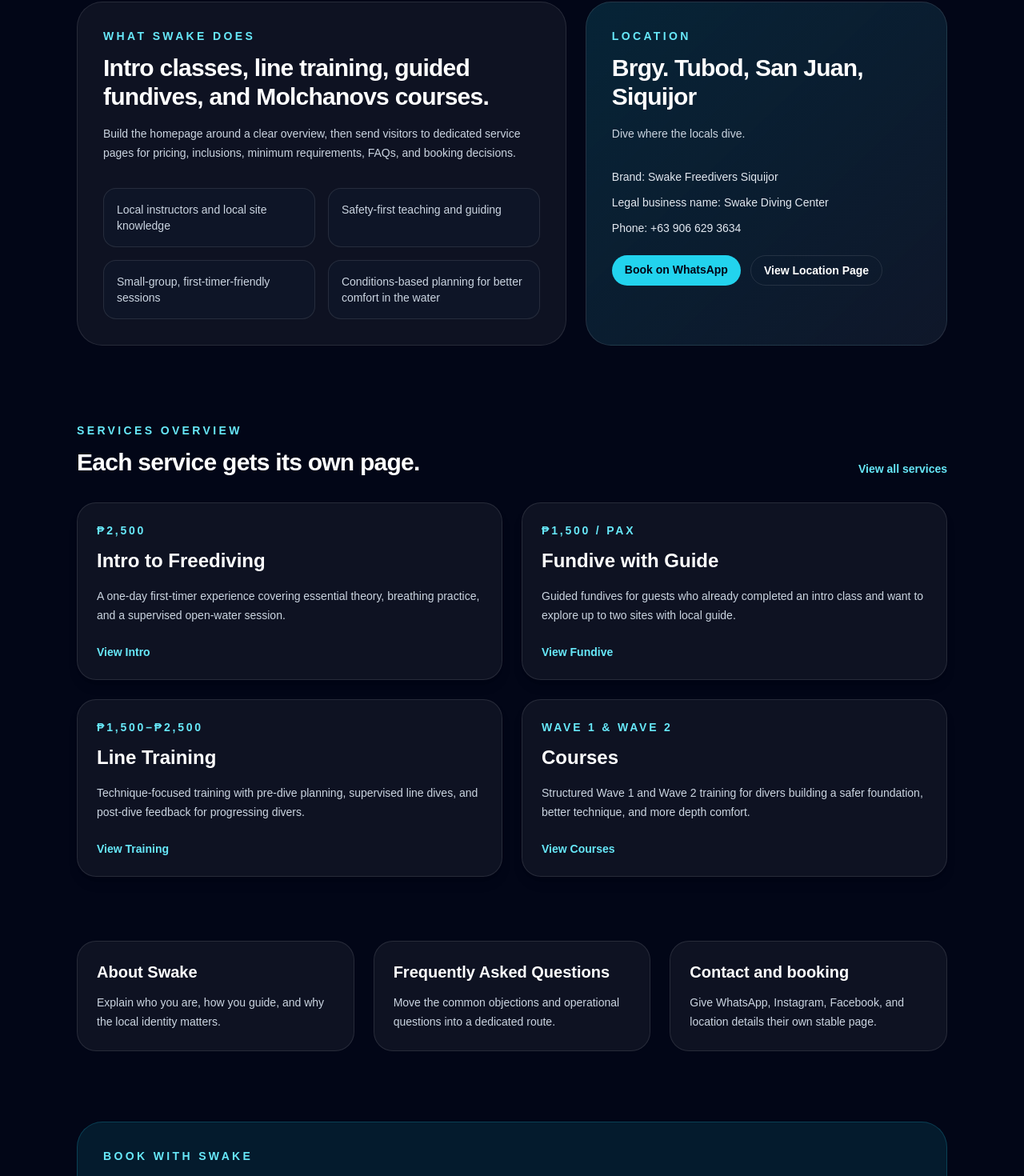
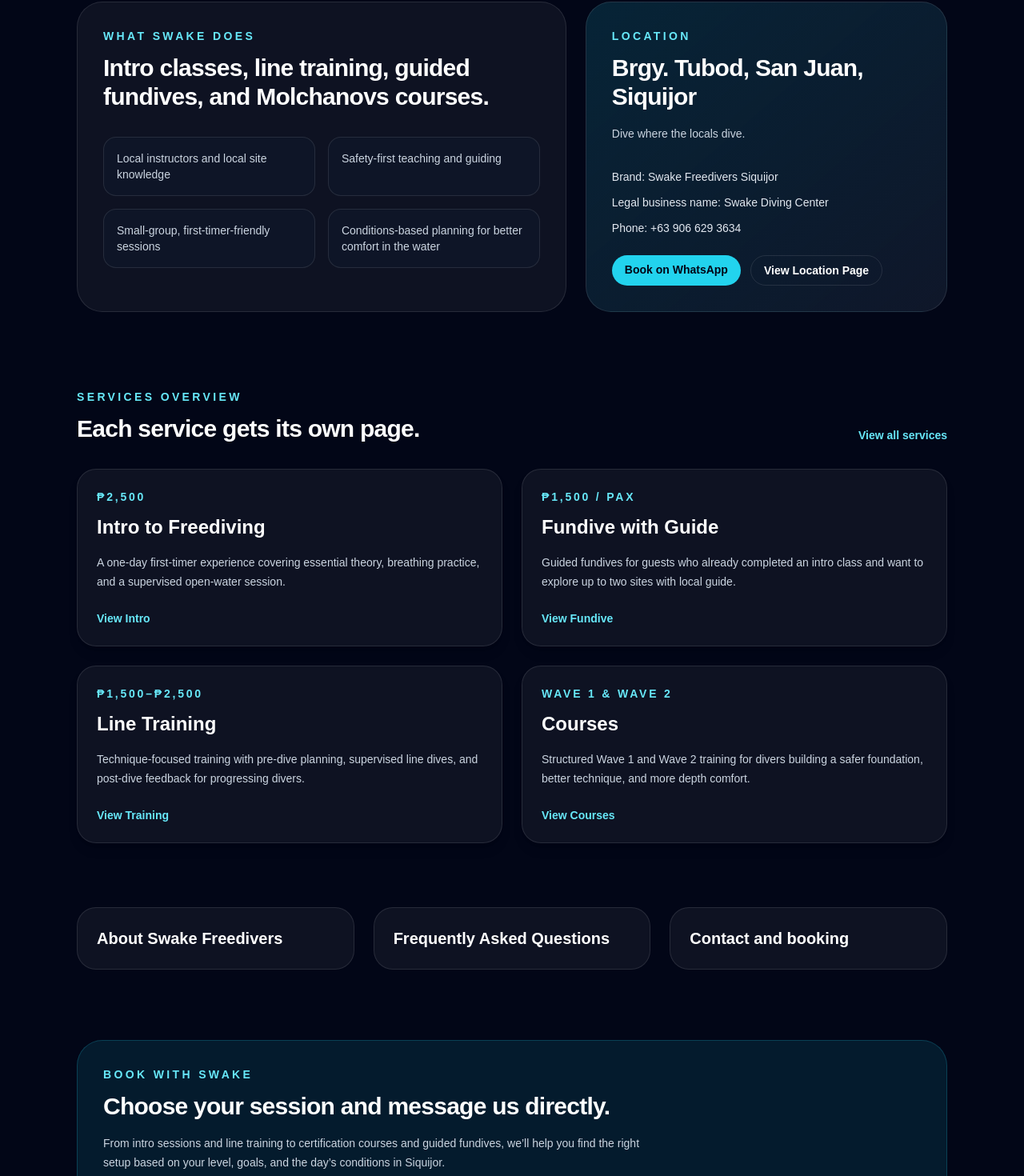
Before and after one commit to cbmserino-cyber/swake-diving-center, a Next.js app: page / in a window 1280 px wide. Shown: the part 508-1978 px from the top of the page at 80% size. Built offline with nearby package versions, Linux system fonts and the light colour scheme.

Commit message:
Update page.tsx

```diff
--- a/app/page.tsx
+++ b/app/page.tsx
@@ -21,10 +21,6 @@
           <div className="rounded-[2rem] border border-white/10 bg-white/5 p-8">
             <p className="text-sm font-semibold uppercase tracking-[0.24em] text-cyan-300">What Swake does</p>
             <h2 className="mt-3 text-3xl font-bold tracking-tight text-white">Intro classes, line training, guided fundives, and Molchanovs courses.</h2>
-            <p className="mt-4 max-w-2xl text-sm leading-6 text-slate-300">
-              Build the homepage around a clear overview, then send visitors to dedicated service pages for pricing, inclusions, minimum requirements, FAQs, and booking decisions.
-            </p>
-
             <div className="mt-8 grid gap-4 sm:grid-cols-2">
               {site.trustPoints.map((point) => (
                 <div key={point} className="rounded-2xl border border-white/10 bg-slate-900/70 p-4 text-sm text-slate-300">
@@ -76,16 +72,13 @@
       <section className="mx-auto max-w-6xl px-6 py-10 lg:px-8">
         <div className="grid gap-6 lg:grid-cols-3">
           <Link href="/about" className="rounded-3xl border border-white/10 bg-white/5 p-6 transition hover:bg-white/10">
-            <h3 className="text-xl font-semibold text-white">About Swake</h3>
-            <p className="mt-3 text-sm leading-6 text-slate-300">Explain who you are, how you guide, and why the local identity matters.</p>
+            <h3 className="text-xl font-semibold text-white">About Swake Freedivers</h3>
           </Link>
           <Link href="/faq" className="rounded-3xl border border-white/10 bg-white/5 p-6 transition hover:bg-white/10">
             <h3 className="text-xl font-semibold text-white">Frequently Asked Questions</h3>
-            <p className="mt-3 text-sm leading-6 text-slate-300">Move the common objections and operational questions into a dedicated route.</p>
           </Link>
           <Link href="/contact" className="rounded-3xl border border-white/10 bg-white/5 p-6 transition hover:bg-white/10">
             <h3 className="text-xl font-semibold text-white">Contact and booking</h3>
-            <p className="mt-3 text-sm leading-6 text-slate-300">Give WhatsApp, Instagram, Facebook, and location details their own stable page.</p>
           </Link>
         </div>
       </section>
```
